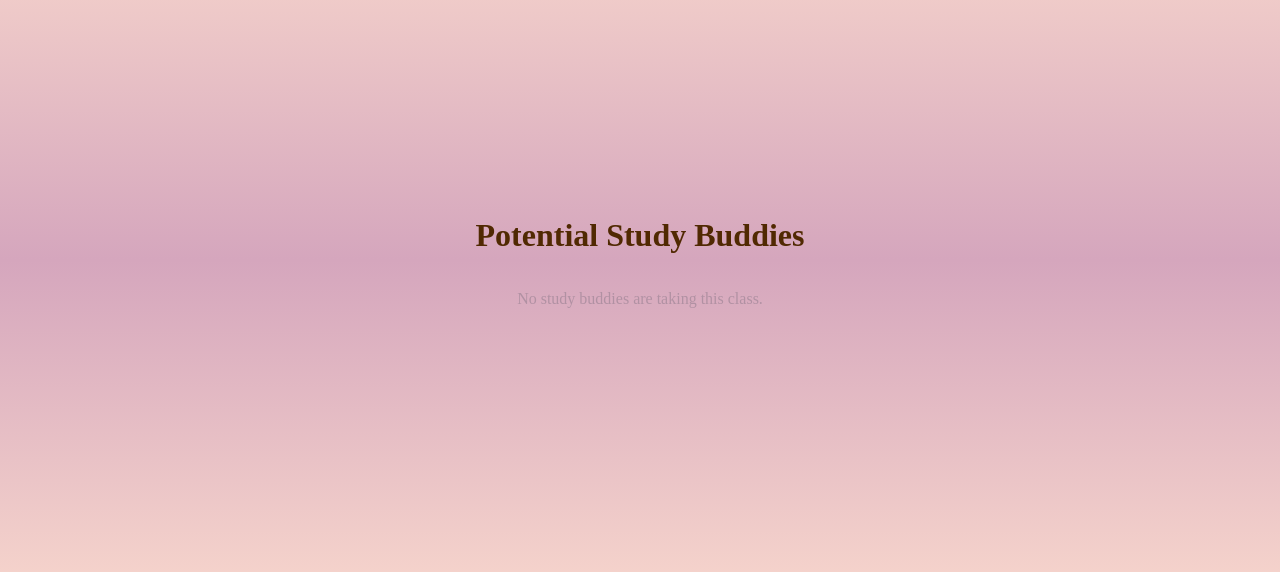
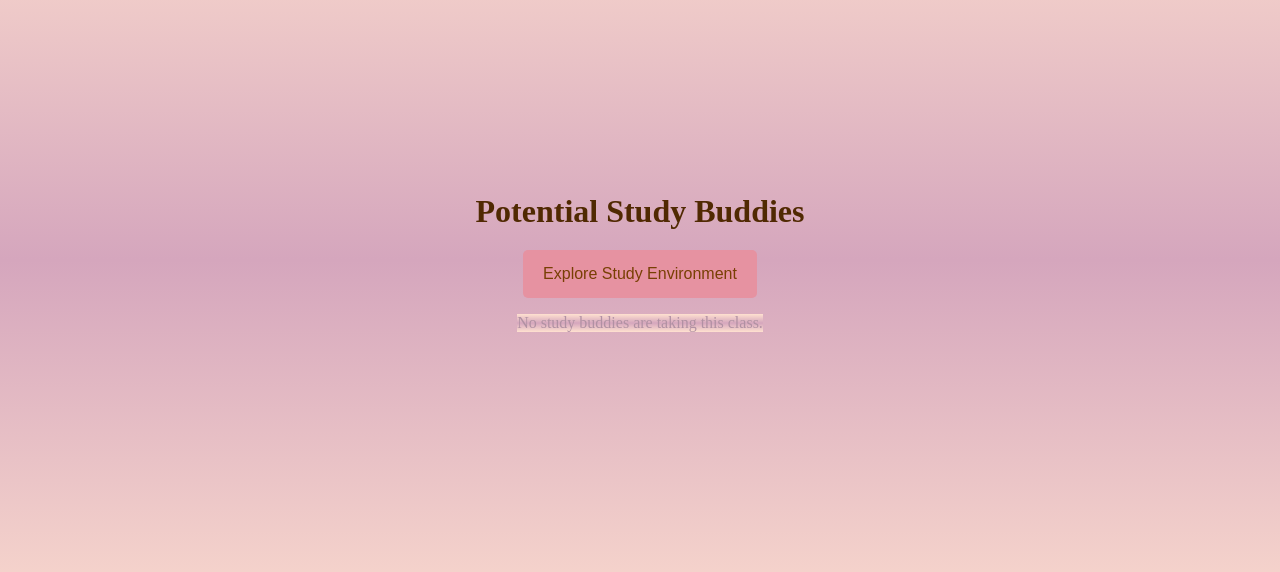
Before and after one commit to orangejuice001/Sunhacks_StudPals, a Flask app: template templates/result.html in a window 1280 px wide. Shown: the part 160-732 px from the top of the page. Run offline with Flask 3, Linux system fonts and the light colour scheme; the template is opened without the code that fills it, so the values that code supplies are empty.

Commit message:
Error page updated

```diff
--- a/app.py
+++ b/app.py
@@ -43,7 +43,10 @@ def result():
                      ['Thomas', ['CSE330', 'CSE493'], 8, 3, 2], ['Mike', ['CSE340', 'CSE492'], 4, 2, 3],
                      ['Gamaya', ['CSE355', 'CSE493'], 6, 3, 2],
                      ['Lizzie', ['CSE350', 'CSE492'], 6, 3, 3], ['Tara', ['CSE355', 'CSE464'], 3.5, 3, 3],
-                     ['Kelsie', ['CSE330', 'CSE464'], 4, 3, 4]]
+                     ['Kelsie', ['CSE330', 'CSE464'], 4, 3, 4], ['Isha', ['CSE110', 'CSE120'], 3, 4, 4],
+                     ['Meriam', ['CSE205', 'CSE230'], 7, 2, 6], ['Sam', ['CSE365', 'CSE460'], 8, 5, 10],
+                     ['Ansh', ['CSE412', 'CSE472'], 1, 0, 5], ['Muna', ['CSE100', 'CSE301'], 4, 3, 6],
+                     ['Preeti', ['CSE301', 'CSE445'], 6, 5, 7]]
 
     potentialStudyBuddies = []
     # Your existing code for finding potential study buddies goes here
--- a/templates/result.html
+++ b/templates/result.html
@@ -44,14 +44,45 @@
             color: #783f04; /* Dark lavender color */
         }
 
+        .buddy button{
+            background-color: #f4cccc; /* Button color */
+            color: #783f04; /* Button text color */
+            padding: 8px 10px;
+            border: none;
+            border-radius: 5px;
+            cursor: pointer;
+            width: 100%;
+            font-size: 16px;
+            transition: background-color 0.3s;
+        }
+
+        .environment button{
+            background-color: #e692a1; /* Button color */
+            color: #783f04; /* Button text color */
+            padding: 15px 20px;
+            float: right;
+            border: #783f04;
+            border-radius: 5px;
+            cursor: pointer;
+            width: 100%;
+            font-size: 16px;
+            transition: background-color 0.3s;
+        }
+
         .no-buddies {
             text-align: center;
             color: #b191a3; /* Light lavender color */
+            background-image: linear-gradient(to bottom, #ffe1d0 0%, #d5a6bd 50%, #d5a6bd 50%, #ffe1d0 100%);
+
         }
     </style>
 </head>
 <body>
     <h1>Potential Study Buddies</h1>
+    <div class="environment">
+        <button>Explore Study Environment</button>
+    </div>
+
     {% if finalProspects %}
         {% for buddy in finalProspects %}
             <div class="buddy">
@@ -60,6 +91,8 @@
                 <p>Time Available: {{ buddy[2] }} hours</p>
                 <p>Stress Level: {{ buddy[3] }}/5</p>
                 <p>Time to Deadline: {{ buddy[4] }} hours</p>
+
+            <button>Choose Me!</button>
             </div>
         {% endfor %}
     {% else %}
```
